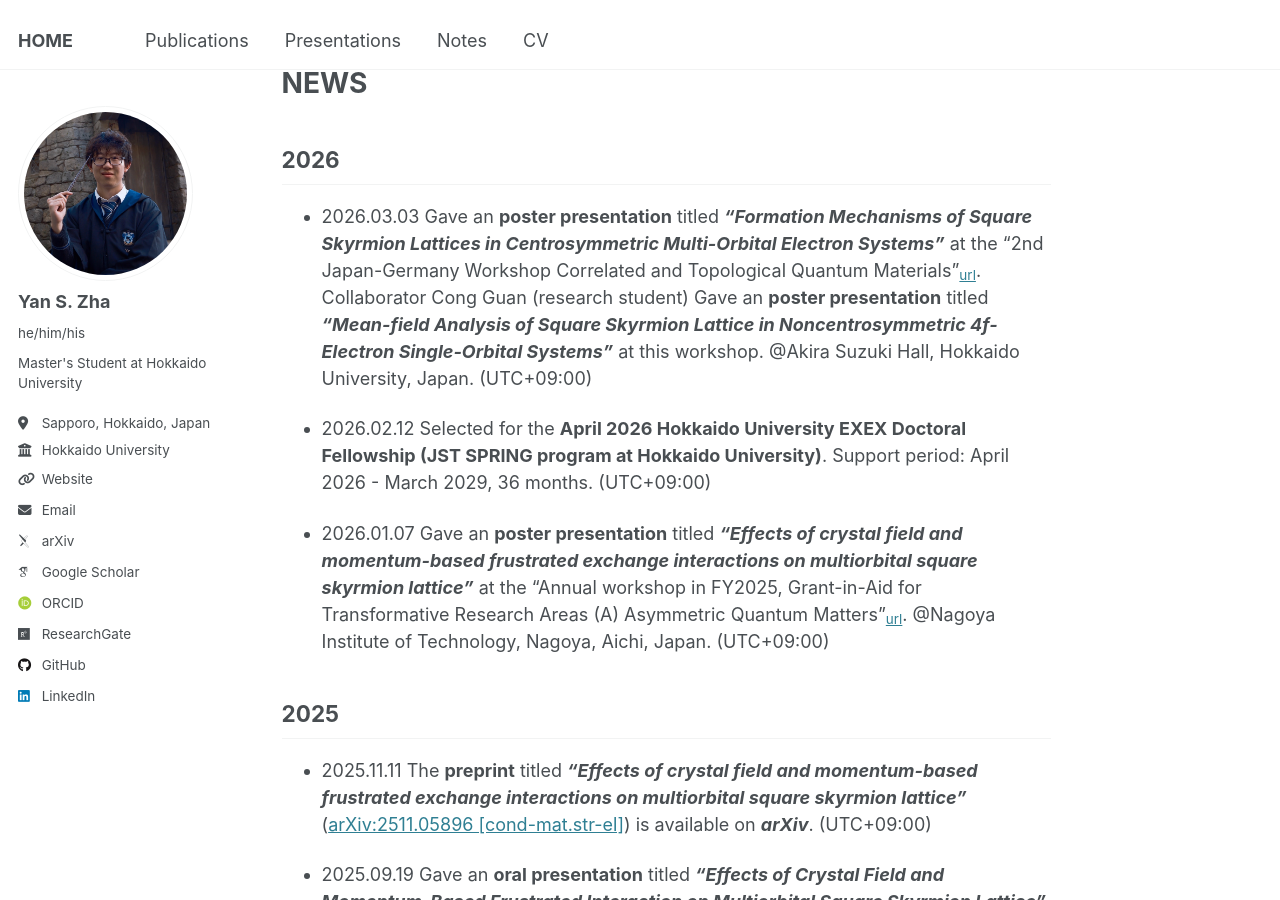
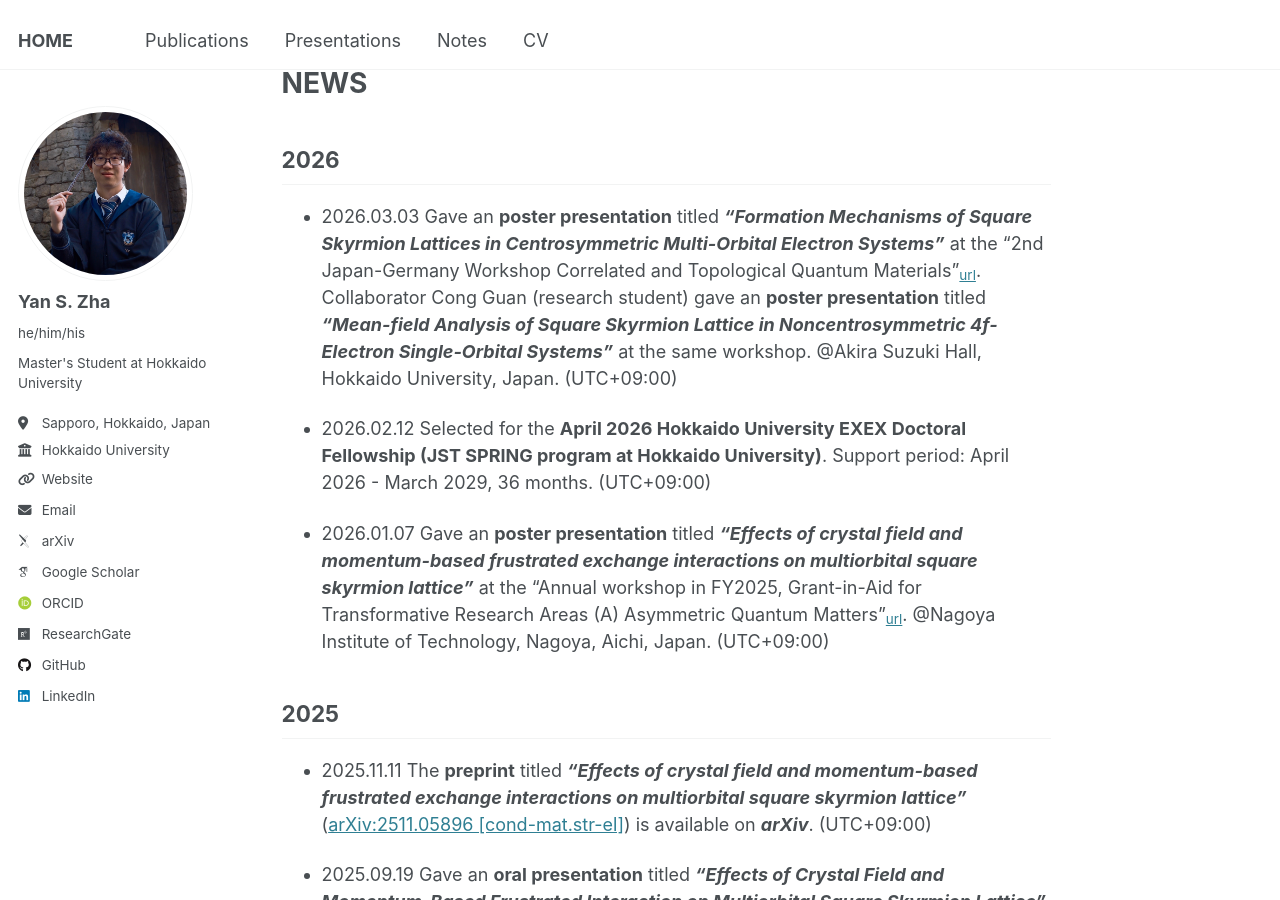
Before and after one commit to yzhacn/yzhacn.github.io, a Jekyll site: the page built from _pages/about.md, in a window 1280 px wide and 900 px high, scrolled down 668 px. Built offline with Jekyll 4.4.1, drawn with Linux system fonts in a browser that asks for light colours; some web fonts are replaced.

Commit message:
Update about.md

```diff
--- a/_pages/about.md
+++ b/_pages/about.md
@@ -24,7 +24,7 @@ NEWS
 
 ## 2026
 
-* 2026.03.03 Gave an **poster presentation** titled ***"Formation Mechanisms of Square Skyrmion Lattices in Centrosymmetric Multi-Orbital Electron Systems"*** at the "2nd Japan-Germany Workshop Correlated and Topological Quantum Materials"<sub>[url](https://ssp-ap.eng.hokudai.ac.jp/conf/Japan-Germany-2026/)</sub>. Collaborator Cong Guan (research student) Gave an **poster presentation** titled ***"Mean-field Analysis of Square Skyrmion Lattice in Noncentrosymmetric 4f-Electron Single-Orbital Systems"*** at this workshop. @Akira Suzuki Hall, Hokkaido University, Japan. (UTC+09:00)
+* 2026.03.03 Gave an **poster presentation** titled ***"Formation Mechanisms of Square Skyrmion Lattices in Centrosymmetric Multi-Orbital Electron Systems"*** at the "2nd Japan-Germany Workshop Correlated and Topological Quantum Materials"<sub>[url](https://ssp-ap.eng.hokudai.ac.jp/conf/Japan-Germany-2026/)</sub>. Collaborator Cong Guan (research student) gave an **poster presentation** titled ***"Mean-field Analysis of Square Skyrmion Lattice in Noncentrosymmetric 4f-Electron Single-Orbital Systems"*** at the same workshop. @Akira Suzuki Hall, Hokkaido University, Japan. (UTC+09:00)
 
 * 2026.02.12 Selected for the **April 2026 Hokkaido University EXEX Doctoral Fellowship (JST SPRING program at Hokkaido University)**. Support period: April 2026 - March 2029, 36 months. (UTC+09:00)
 
```
